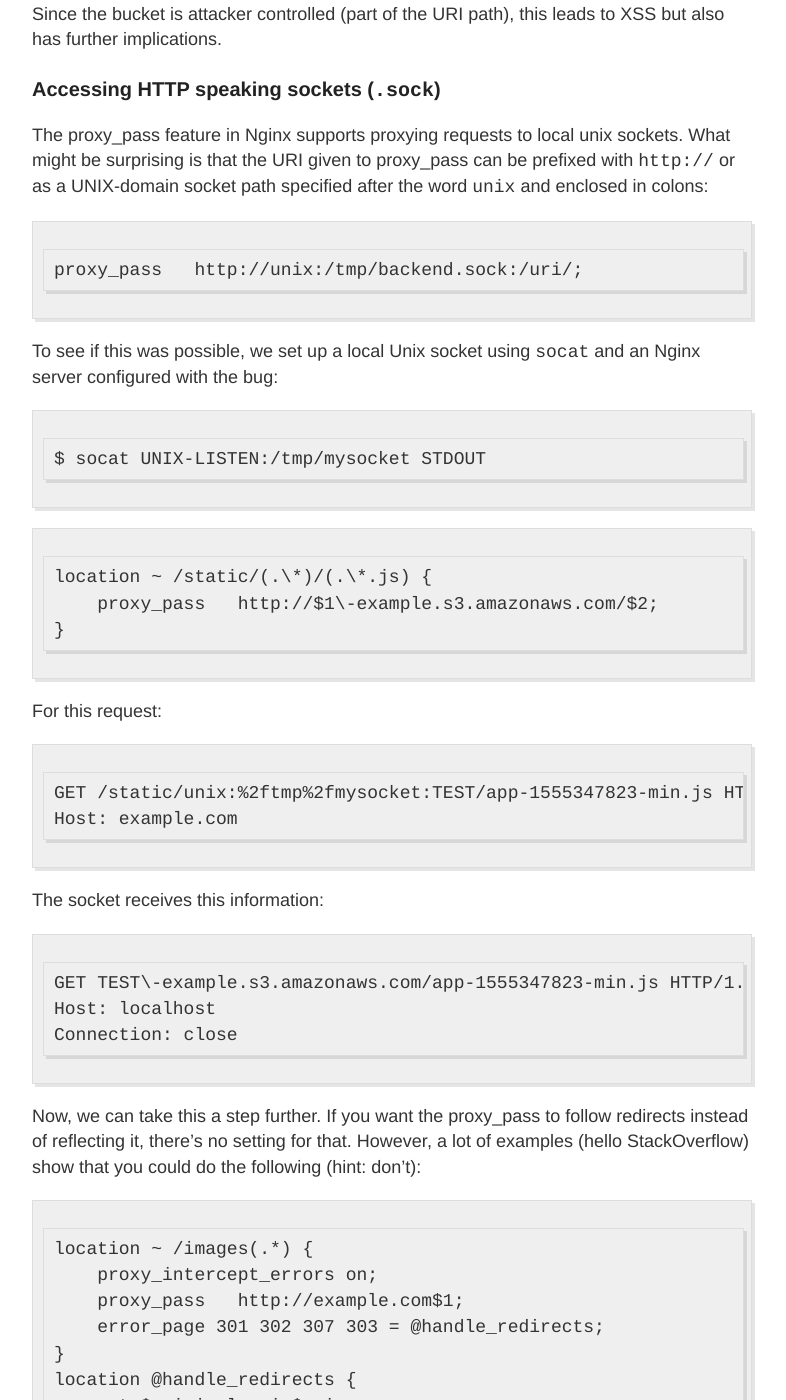
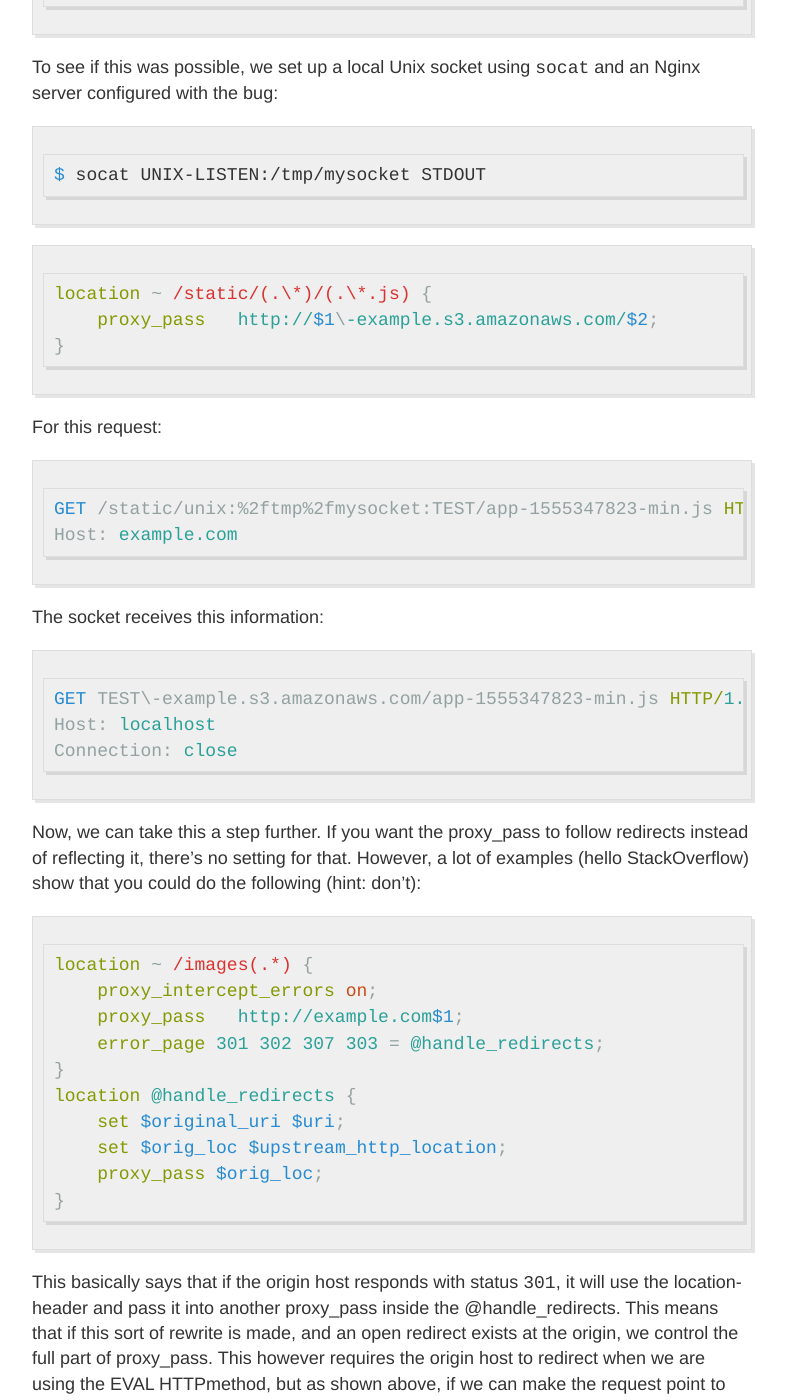
Before and after one commit to proditis/proditis.github.io, a Jekyll site: the page built from _research/NGiNX configurations of doom.md, in a window 1280 px wide and 1400 px high, scrolled down 14306 px. Shown: the whole window, without its empty margins (248-1034 px from the left). Built offline with Jekyll 4.4.1, drawn with Linux system fonts in a browser that asks for light colours; some of the changed text lies outside the part shown.

Commit message:
use the new layout

````diff
--- a/_research/NGiNX configurations of doom.md
+++ b/_research/NGiNX configurations of doom.md
@@ -13,7 +14,6 @@ tags:
 
 This document will serve as the log for researching various NGiNX configurations, how they can be avoided and how they can me leveraged from an offensive security standpoint -- and in the mean time maybe create a couple of targets for echoCTF.RED 😆
 
-
 ## Accessing `internal` blocks
 These blocks define rules that a given location can only be used for internal requests. For external requests, the client error `404 (Not Found)` is returned. Internal requests are the following:
 * requests redirected by the `error_page`, `index`, `random_index`, and `try_files` directives;
@@ -23,6 +23,7 @@ These blocks define rules that a given location can only be used for internal re
 
 
 By using the `X-Accel-Redirect` response header, we can make Nginx redirect internally to serve another config block, even ones marked with the internal directive:
+
 ```nginx
 location /internal_only/ {
     internal;
@@ -54,7 +55,7 @@ This is particularly useful in order to make sure `locations` keep on matching f
 However, what the documentation does not make clear is that your request is not going to be normalized. This compression only happens internally with nginx and is used to match locations and other regular expressions associated with the request.
 
 A live example from a similar bug we had caused error 500 to be produced if a URL like this was requested `https://echoctf.red//some/some/index.php?a=a&b=b`, by messing up the request and root path.  The vulnerable snippet looked like this
-```
+```nginx
 location / {
   index index.html index.php;
   try_files $uri $uri/ /index.php$is_args$args;
@@ -92,13 +93,13 @@ Well to that I say:
 ### Exploiting HTTP Splitting with cloud storage
 One configuration you could do (hint: **don’t**) might look like this:
 
-```
+```nginx
 location ~ /docs/(\[^/\]\*/\[^/\]\*)? {
     proxy_pass https://bucket.s3.amazonaws.com/docs-website/$1.html;
 }
 ```
 **or**
-```
+```nginx
 location ~ /images([0-9]+)/([^\s]+) {
     proxy_pass https://s3.amazonaws.com/companyname-images$1/$2;
 }
@@ -156,7 +157,7 @@ Host: bucket.s3.amazonaws.com
 
 ## Alias traversal
 [[alias_traversal] Path traversal via misconfigured alias](https://github.com/yandex/gixy/blob/master/docs/en/plugins/aliastraversal.md)
-```
+```nginx
 server {
     listen   83;
     server_name  "offbyslash";
@@ -174,7 +175,7 @@ By default, when `add_header` is added to the configuration, this header is only
 
 ## HOST header request forgery
 [[host_spoofing] Request's Host header forgery](https://github.com/yandex/gixy/blob/master/docs/en/plugins/hostspoofing.md)
-```
+```nginx
 server {
     listen   81;
     server_name  "backend";
@@ -191,7 +192,7 @@ NGiNX between v0.7.0 ~ v1.20 has had the silly idea to allow 2 `HOST` headers to
 However, this "logic" was not propagated across the code base and led to problems in a lot of different areas. NGiNX performs any validations and checks only on the first `HOST` header and sets the internal `http_host` variable to the **second**!!! Similarly, all exported variables passed to backend application servers (eg wsgi, fastcgi etc) are being overwritten by the second host. In some cases this can lead to cache poisoning, code injections and more.
 
 ## Erroneous `root` location
-```
+```nginx
 server {
     listen   80;
     server_name  "noroot";
@@ -205,7 +206,7 @@ server {
 ```
 
 ## Missing root location
-```
+```nginx
 server {
         root /etc/nginx;
 
@@ -221,7 +222,7 @@ The root directive specifies the root folder for Nginx. In the above example, th
 A request as simple as `GET /nginx.conf` would reveal the contents of the Nginx configuration file stored in `/etc/nginx/nginx.conf`. If the root is set to `/etc`, a `GET` request to `/nginx/nginx.conf` would reveal the configuration file.
 
 ## Off-By-Slash
-```
+```nginx
 server {
         listen 80 default_server;
 
@@ -237,7 +238,7 @@ server {
 }
 ```
 With the Off-by-slash misconfiguration, it is possible to traverse one step up the path due to a missing slash. Orange Tsai made this technique well known in his Blackhat talk [“Breaking Parser Logic!”](https://i.blackhat.com/us-18/Wed-August-8/us-18-Orange-Tsai-Breaking-Parser-Logic-Take-Your-Path-Normalization-Off-And-Pop-0days-Out-2.pdf) In this talk he showed how a missing trailing slash in the `location` directive combined with the `alias` directive can make it possible to read the source code of the web application. What is less well known is that this also works with other directives like `proxy_pass`. Let’s break down what is happening and why this works.
-```
+```nginx
 	location /api {
 			proxy_pass http://apiserver/v1/;
 	}
@@ -266,7 +267,7 @@ Some frameworks, scripts and Nginx configurations unsafely use the variables sto
 ## SCRIPT_NAME
 
 With a configuration such as the following:
-```
+```nginx
         location ~ \\.php$ {
                 include fastcgi_params;
                 fastcgi_param SCRIPT_FILENAME $document_root$fastcgi_script_name;
@@ -296,7 +297,7 @@ SCRIPT_NAME  =  /index.php/<script>alert(1)</script>/index.php
 Another misconfiguration related to Nginx variables is to use `$uri` or `$document_uri` instead of `$request_uri`. `$uri` and `$document_uri` contain the normalized URI whereas the `normalization` in Nginx includes URL decoding the URI. [Volema](http://blog.volema.com/nginx-insecurities.html#header:~:text=Case%202%3A%20rewrite%20with%20%24uri%20(%24document_uri)) found that `$uri` is commonly used when creating redirects in the Nginx configuration which results in a CRLF injection.
 
 An example of a vulnerable Nginx configuration is:
-```
+```nginx
 location / {
   return 302 https://example.com$uri;
 }
@@ -335,7 +336,7 @@ def application(environ, start_response):
    return \[b"Secret info, should not be visible!"\]
 ```
 And with the following directives in Nginx:
-```
+```nginx
 http {
    error_page 500 /html/error.html;
    proxy_intercept_errors on;
@@ -373,7 +374,7 @@ Secret info, should not be visible!
 
 ### Controlling `proxy_pass` host
 In some setups, a matching path is used as part of the hostname to proxy the request to such as the following examples.
-```
+```nginx
 location /backend {
   proxy_pass http://$host; # To repeat: don't do this!
 }
@@ -389,37 +390,37 @@ Since the bucket is attacker controlled (part of the URI path), this leads to XS
 
 ### Accessing HTTP speaking sockets (`.sock`)
 The proxy_pass feature in Nginx supports proxying requests to local unix sockets. What might be surprising is that the URI given to proxy_pass can be prefixed with `http://` or as a UNIX-domain socket path specified after the word `unix` and enclosed in colons:
-```
+```nginx
 proxy_pass   http://unix:/tmp/backend.sock:/uri/;
 ```
 
 To see if this was possible, we set up a local Unix socket using `socat` and an Nginx server configured with the bug:
 
-```
+```shell
 $ socat UNIX-LISTEN:/tmp/mysocket STDOUT
 ```
 
-```
+```nginx
 location ~ /static/(.\*)/(.\*.js) {
     proxy_pass   http://$1\-example.s3.amazonaws.com/$2;
 }
 ```
 
 For this request:
-```
+```http
 GET /static/unix:%2ftmp%2fmysocket:TEST/app-1555347823-min.js HTTP/1.1
 Host: example.com
 ```
 
 The socket receives this information:
-```
+```http
 GET TEST\-example.s3.amazonaws.com/app-1555347823-min.js HTTP/1.0
 Host: localhost
 Connection: close
 ```
 
 Now, we can take this a step further. If you want the proxy_pass to follow redirects instead of reflecting it, there’s no setting for that. However, a lot of examples (hello StackOverflow) show that you could do the following (hint: don’t):
-```
+```nginx
 location ~ /images(.*) {
     proxy_intercept_errors on;
     proxy_pass   http://example.com$1;
@@ -433,7 +434,7 @@ location @handle_redirects {
 ```
 
 This basically says that if the origin host responds with status `301`, it will use the location-header and pass it into another proxy_pass inside the @handle_redirects. This means that if this sort of rewrite is made, and an open redirect exists at the origin, we control the full part of proxy_pass. This however requires the origin host to redirect when we are using the EVAL HTTPmethod, but as shown above, if we can make the request point to our malicious origin, we can make sure it will also redirect an EVAL request back to the unix-socket:
-```
+```nginx
 error_page 404 405 =301 @405;
 location @405 {
   try_files /index.php?$args /index.php?$args;
````
Also changed, not shown: other parts of _research/NGiNX configurations of doom.md (+2 -1 lines).
